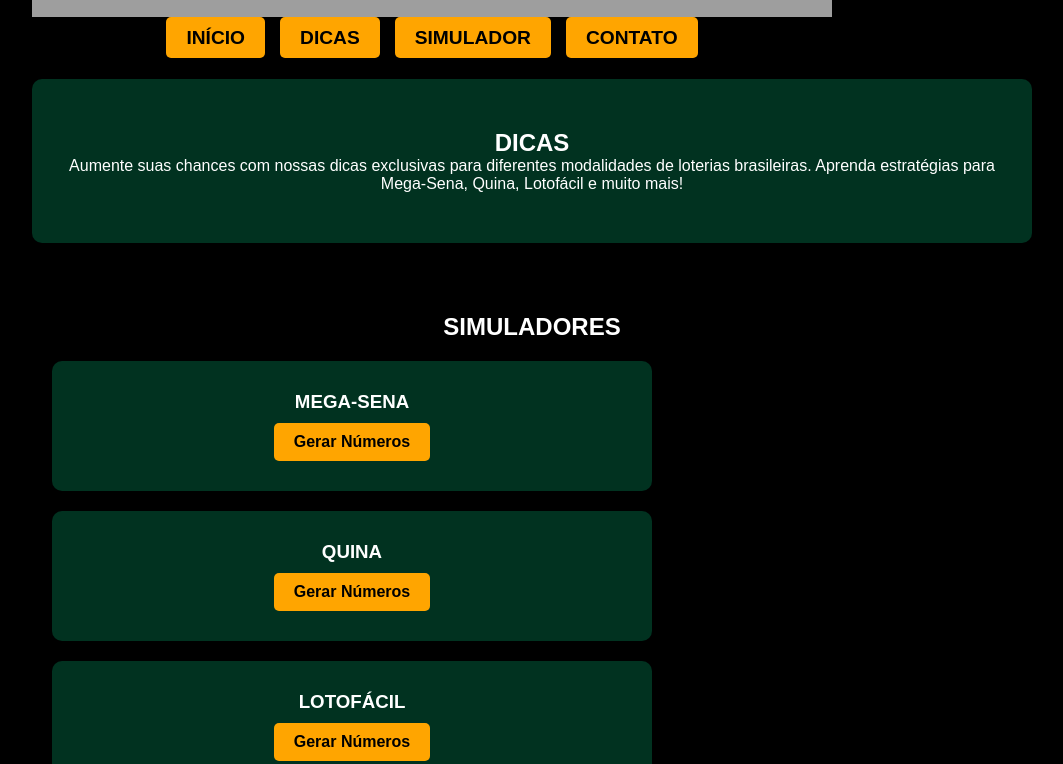
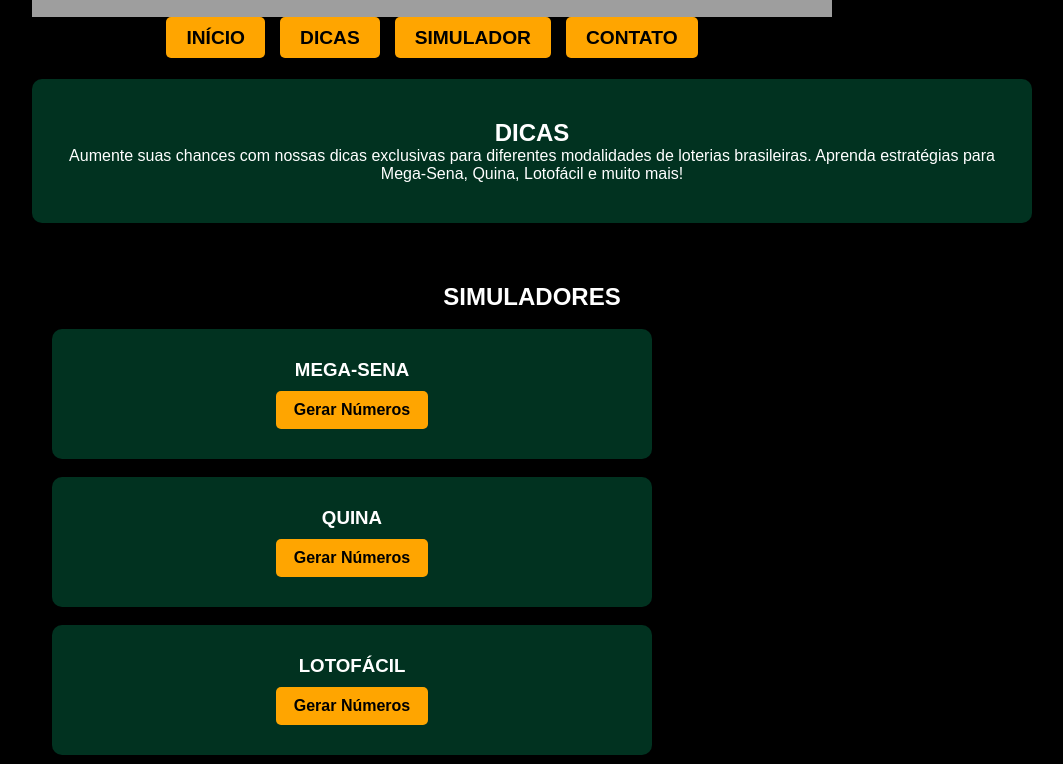
Before and after one commit to Contatomacpoint/MAC-POINT-, a plain HTML site: page index.html in a window 1280 px wide. Shown: the part 301-1065 px from the top of the page, without its empty margins (108-1171 px from the left). Drawn offline with Linux system fonts and the light colour scheme; grey boxes are pictures that could not be loaded.

Commit message:
Update index.html

```diff
--- a/index.html
+++ b/index.html
@@ -86,7 +86,7 @@
         #dicas {
             background-color: #013220;
             color: white;
-            padding: 50px 20px;
+            padding: 40px 20px;
             max-width: 1000px;
             border-radius: 10px;
             text-align: center;
@@ -97,7 +97,7 @@
         #simuladores {
             background-color: #000;
             color: white;
-            padding: 50px 20px;
+            padding: 40px 20px;
             max-width: 1000px;
             border-radius: 10px;
             text-align: center;
@@ -112,7 +112,7 @@
             border-radius: 10px;
             box-shadow: 0 4px 8px rgba(0, 0, 0, 0.2);
             text-align: center;
-            margin: 20px 0;
+            margin: 18px 0;
             color: white;
         }
 
@@ -122,7 +122,7 @@
             color: black ;
             font-weight: bold;
             border: none;
-            padding: 10px 20px;
+            padding: 10px 18px;
             border-radius: 5px;
             cursor: pointer;
             font-size: 1em;
@@ -172,7 +172,7 @@
             background-color: #000;
             color: white;
             text-align: center;
-            padding: 20px;
+            padding: 18px;
             font-size: 0.9em;
             width: 90%;
             margin-top: 20px;
```
